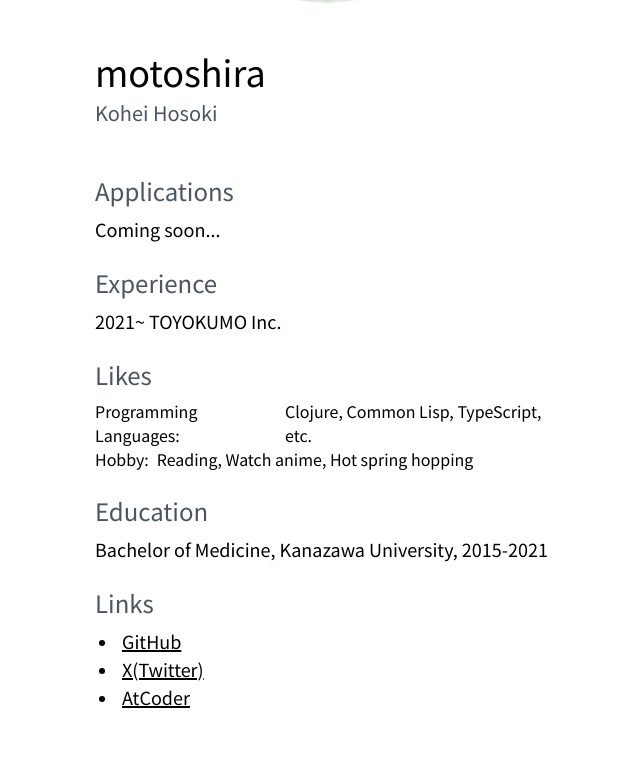
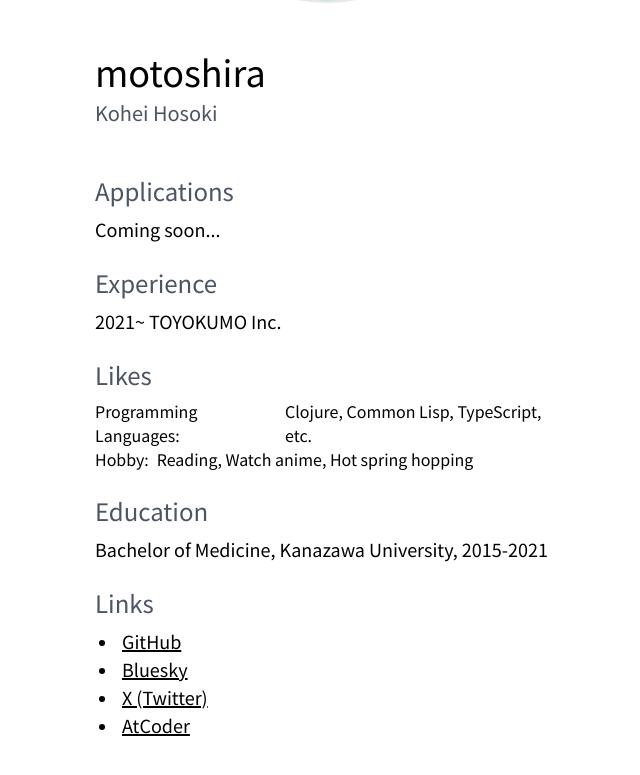
Before and after one commit to motoshira/motoshira.github.io, a React (Vite) app: page / in a window 1280 px wide. Shown: the part 417-1192 px from the top of the page, without its empty margins (313-953 px from the left). Built offline with nearby package versions, Linux system fonts and the light colour scheme.

Commit message:
Fix Links section

```diff
--- a/src/App.tsx
+++ b/src/App.tsx
@@ -80,7 +80,11 @@ function App(): ReactElement {
                   url: 'https://github.com/motoshira',
                 },
                 {
-                  label: 'X(Twitter)',
+                  label: "Bluesky",
+                  url: "https://bsky.app/profile/motoshira.bsky.social"
+                },
+                {
+                  label: 'X (Twitter)',
                   url: 'https://twitter.com/darjeeling743',
                 },
                 {
```
